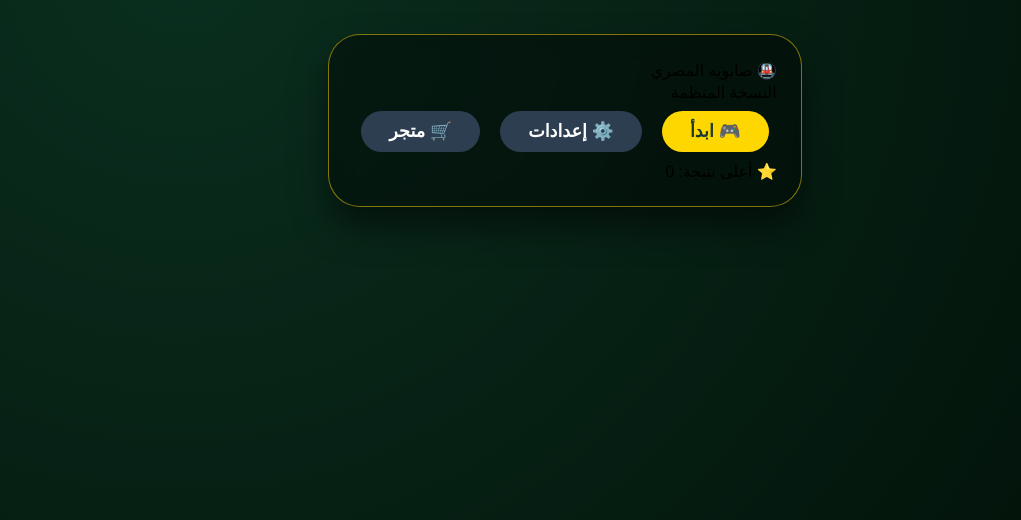
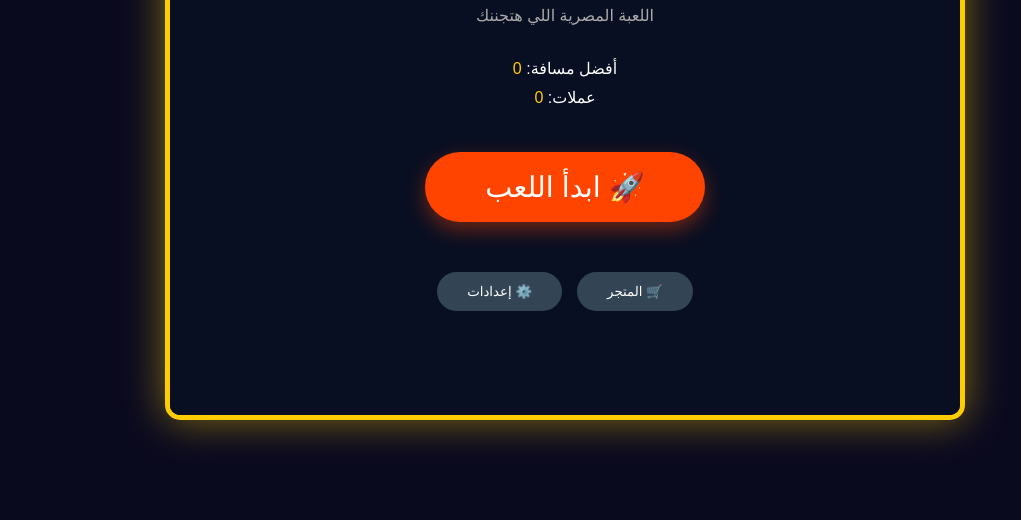
Before and after one commit to M0hamed2006/sabuyah-game, a plain HTML site: page index.html in a window 1280 px wide. Shown: the part 280-800 px from the top of the page, without its empty margins (75-1096 px from the left). Drawn offline with Linux system fonts and the light colour scheme.

Commit message:
تحديث index.html و main.js - إصلاح عرض اللعبة

```diff
--- a/index.html
+++ b/index.html
@@ -2,17 +2,61 @@
 <html lang="ar" dir="rtl">
 <head>
     <meta charset="UTF-8">
-    <meta name="viewport" content="width=device-width, initial-scale=1.0, user-scalable=no">
-    <title>صابويه المصري | النسخة المنظمة</title>
+    <meta name="viewport" content="width=device-width, initial-scale=1.0, maximum-scale=1.0, user-scalable=no">
+    <title>صابويه - Sabuyah</title>
     <link rel="stylesheet" href="css/style.css">
+    <style>
+        body { margin:0; background:#0a0a1f; font-family:Arial, sans-serif; }
+        .game-container {
+            position: relative;
+            width: 800px;
+            height: 600px;
+            margin: 20px auto;
+            border: 5px solid #ffcc00;
+            border-radius: 15px;
+            overflow: hidden;
+            box-shadow: 0 0 40px rgba(255, 204, 0, 0.5);
+        }
+        canvas { display: block; background: #0b1a2e; }
+        .overlay {
+            position: absolute;
+            top: 0; left: 0; right: 0; bottom: 0;
+            pointer-events: none;
+        }
+        .screen { pointer-events: all; }
+    </style>
 </head>
 <body>
     <div class="game-container">
-        <!-- سيتم ملء الشاشات ديناميكياً بواسطة ui.js -->
-        <div id="screens-root"></div>
+        <canvas id="gameCanvas" width="800" height="600"></canvas>
+
+        <!-- شاشة البداية -->
+        <div id="screen-start" class="screen overlay" style="background:rgba(10,15,35,0.97); display:flex; flex-direction:column; align-items:center; justify-content:center; color:white;">
+            <h1 style="font-size:3rem; margin-bottom:10px; color:#ffcc00;">صابويه 🏃‍♂️</h1>
+            <p style="margin:10px; color:#aaa;">اللعبة المصرية اللي هتجننك</p>
+
+            <div style="margin:20px 0; text-align:center; line-height:1.8;">
+                <p>أفضل مسافة: <span id="stat-best" style="color:#ffcc00;">0</span></p>
+                <p>عملات: <span id="stat-total" style="color:#ffcc00;">0</span></p>
+            </div>
+
+            <button id="btnPlay" style="font-size:1.8rem; padding:18px 60px; margin:20px; background:#ff4400; color:white; border:none; border-radius:50px; cursor:pointer; box-shadow:0 8px 20px rgba(255,68,0,0.4);">🚀 ابدأ اللعب</button>
+
+            <div style="margin-top:30px; display:flex; gap:15px;">
+                <button id="btnShop" style="padding:12px 30px; background:#334455; color:white; border:none; border-radius:30px; cursor:pointer;">🛒 المتجر</button>
+                <button id="btnSettings" style="padding:12px 30px; background:#334455; color:white; border:none; border-radius:30px; cursor:pointer;">⚙️ إعدادات</button>
+            </div>
+        </div>
+
+        <!-- HUD -->
+        <div id="screen-hud" class="screen overlay hidden" style="background:transparent; padding:15px; color:white; font-size:1.2rem;">
+            <div style="display:flex; justify-content:space-between; align-items:center;">
+                <div>مسافة: <span id="hud-score">0</span>m</div>
+                <button id="btnPause" style="background:none; border:none; font-size:2.2rem; color:white; cursor:pointer;">⏸</button>
+            </div>
+        </div>
     </div>
 
-    <!-- ملفات JavaScript المنظمة -->
     <script src="js/utils.js"></script>
     <script src="js/player.js"></script>
     <script src="js/enemy.js"></script>
--- a/js/main.js
+++ b/js/main.js
@@ -1,50 +1,16 @@
-// ==================== MAIN ====================
+// ====================== main.js ======================
 window.addEventListener('load', () => {
-    utils.initAudio();
-    utils.sound.mute(!utils.storage.getSoundEnabled());
-    utils.sound.setMusicOn(utils.storage.getMusicEnabled());
+    canvas = document.getElementById('gameCanvas');
+    ctx = canvas.getContext('2d');
 
-    // بناء واجهة المستخدم
-    ui.init();
+    loadSave();
+    calcLanes();
 
-    // إنشاء عناصر اللعبة (لكن canvas موجود بعد بناء UI)
-    let canvas = document.getElementById('gameCanvas');
-    if (!canvas) return;
-    let player = new Player(canvas.width, canvas.height);
-    let enemy = new Enemy(canvas.width, canvas.height, player);
-    let spawner = new Spawner(canvas.width, canvas.height, player.lanesX, () => player.lane);
-    let game = new GameManager(canvas, player, enemy, spawner);
-    ui.setGameManager(game);
+    document.getElementById('stat-best').textContent = (leaderboard[0]?.score || 0).toLocaleString('ar');
+    document.getElementById('stat-total').textContent = Math.floor(totalCoins).toLocaleString('ar');
 
-    // ربط الأحداث العامة
-    let gameScreen = document.getElementById('gameScreen');
-    let pauseBtn = document.getElementById('pauseBtn');
-    if (pauseBtn) pauseBtn.onclick = () => { game.pause(); document.getElementById('pauseScreen').classList.remove('hidden'); };
-    document.getElementById('resumeBtn') && (document.getElementById('resumeBtn').onclick = () => { game.resume(); document.getElementById('pauseScreen').classList.add('hidden'); });
+    bindUI();
+    showScreen('start');
 
-    // التحكم بالكيبورد
-    window.addEventListener('keydown', (e) => {
-        if (!game.gameRunning || game.paused) return;
-        if (e.key === 'ArrowLeft') player.moveLeft();
-        if (e.key === 'ArrowRight') player.moveRight();
-        if (e.key === 'ArrowUp') player.jump();
-        if (e.key === 'ArrowDown') player.duck();
-        e.preventDefault();
-    });
-    window.addEventListener('keyup', (e) => { if (e.key === 'ArrowDown') player.stand(); });
-
-    // لمس
-    canvas.addEventListener('touchstart', (e) => { /* يمكن إضافة لمس متقدم */ });
-    // بدء حلقة الرسم
-    function animate() {
-        if (game.gameRunning && !game.paused) {
-            game.update();
-            game.draw();
-        } else if (game.gameRunning && game.paused) {
-            // فقط ارسم بدون تحديث
-            game.draw();
-        }
-        requestAnimationFrame(animate);
-    }
-    animate();
+    console.log("%c✅ Sabuyah Game Loaded Successfully!", "color:#ffcc00; font-size:16px");
 });
```
